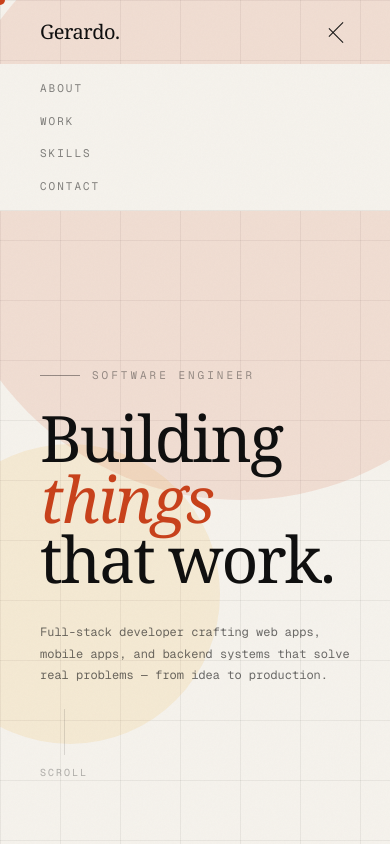
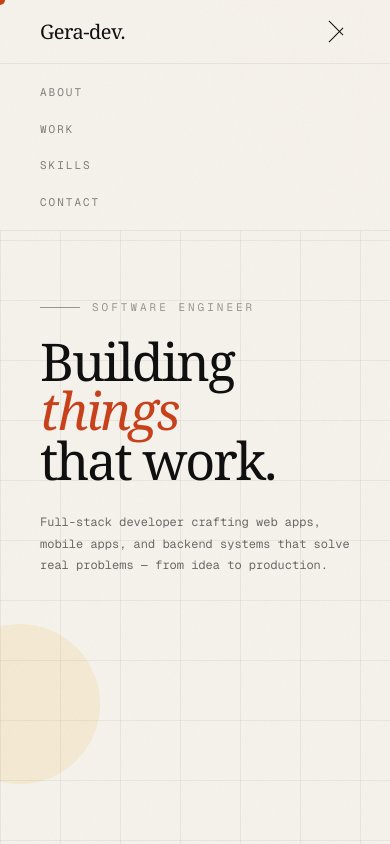
Before and after one commit to Javalopeer/portf-dev, a React (Vite) app: page / in a window 390 px wide. Both pictures are taken after a click on the button "Toggle menu". Shown: the top 844 px of the page. Built offline with nearby package versions, Linux system fonts and the light colour scheme; a web font is replaced by a local one.

Commit message:
Update titles, improve section spacing, and refine header styles for better layout and readability

```diff
--- a/index.html
+++ b/index.html
@@ -6,7 +6,7 @@
     <meta name="viewport" content="width=device-width, initial-scale=1.0" />
 
     <!-- SEO -->
-    <title>Gerardo — Software Engineer</title>
+    <title>Gera — Dev | Software Engineer</title>
     <meta
       name="description"
       content="Software Engineer specialized in Java, Spring Boot, REST APIs and clean architecture. Building reliable, scalable backend systems."
--- a/src/components/layout/Footer.tsx
+++ b/src/components/layout/Footer.tsx
@@ -4,7 +4,7 @@ export default function Footer() {
       className="flex justify-between items-center px-10 py-8 text-[11px] tracking-[1px] opacity-40"
       style={{ borderTop: '1px solid rgba(14,14,14,.1)' }}
     >
-      <span>© {new Date().getFullYear()} Gerardo Ortiz</span>
+      <span>© {new Date().getFullYear()} Gerardo Gómez</span>
       <span>Designed & coded from scratch</span>
       <span>San José, Costa Rica</span>
     </footer>
--- a/src/components/layout/Header.tsx
+++ b/src/components/layout/Header.tsx
@@ -31,21 +31,26 @@ export default function Header() {
     return () => observer.disconnect()
   }, [])
 
+  const isVisible = scrolled || menuOpen
+
   return (
-    <motion.header
-      initial={{ y: -20, opacity: 0 }}
-      animate={{ y: 0, opacity: 1 }}
-      transition={{ duration: 0.5, ease: 'easeOut' }}
-      className={`fixed top-0 left-0 right-0 z-50 transition-all duration-300 ${
-        scrolled
-          ? 'border-b border-ink/[.06]'
-          : ''
-      }`}
-      style={scrolled ? { background: 'rgba(245,242,236,.82)', backdropFilter: 'blur(12px)', WebkitBackdropFilter: 'blur(12px)' } : {}}
-    >
-      <div className="px-10 flex items-center justify-between h-16">
+    <div className="fixed top-0 left-0 right-0 z-50">
+      {/* Bar */}
+      <motion.header
+        initial={{ y: -20, opacity: 0 }}
+        animate={{ y: 0, opacity: 1 }}
+        transition={{ duration: 0.5, ease: 'easeOut' }}
+        className="h-16 px-10 flex items-center justify-between"
+        style={{
+          background: isVisible ? 'rgba(245,242,236,.96)' : 'transparent',
+          backdropFilter: isVisible ? 'blur(12px)' : 'none',
+          WebkitBackdropFilter: isVisible ? 'blur(12px)' : 'none',
+          borderBottom: `1px solid ${isVisible ? 'rgba(14,14,14,.06)' : 'transparent'}`,
+          transition: 'background .3s, border-color .3s',
+        }}
+      >
         <a href="#" className="font-serif text-[20px] tracking-[-0.5px] text-ink">
-          Gerardo.
+          Gera-dev.
         </a>
 
         {/* Desktop nav */}
@@ -68,17 +73,17 @@ export default function Header() {
 
         {/* Mobile hamburger */}
         <button
-          className="md:hidden flex flex-col gap-1.5 p-1"
+          className="md:hidden flex flex-col gap-[6px] p-1"
           onClick={() => setMenuOpen((o) => !o)}
           aria-label="Toggle menu"
         >
-          <span className={`block w-5 h-px bg-ink transition-all duration-200 ${menuOpen ? 'rotate-45 translate-y-2.5' : ''}`} />
+          <span className={`block w-5 h-px bg-ink transition-all duration-200 origin-center ${menuOpen ? 'rotate-45 translate-y-[3.5px]' : ''}`} />
           <span className={`block w-5 h-px bg-ink transition-all duration-200 ${menuOpen ? 'opacity-0' : ''}`} />
-          <span className={`block w-5 h-px bg-ink transition-all duration-200 ${menuOpen ? '-rotate-45 -translate-y-2.5' : ''}`} />
+          <span className={`block w-5 h-px bg-ink transition-all duration-200 origin-center ${menuOpen ? '-rotate-45 -translate-y-[3.5px]' : ''}`} />
         </button>
-      </div>
+      </motion.header>
 
-      {/* Mobile menu */}
+      {/* Mobile dropdown — outside the h-16 bar so it doesn't clip */}
       <AnimatePresence>
         {menuOpen && (
           <motion.div
@@ -86,10 +91,15 @@ export default function Header() {
             animate={{ opacity: 1, height: 'auto' }}
             exit={{ opacity: 0, height: 0 }}
             transition={{ duration: 0.25, ease: 'easeInOut' }}
-            className="md:hidden border-b border-ink/[.06] overflow-hidden"
-            style={{ background: 'var(--paper)' }}
+            className="md:hidden overflow-hidden"
+            style={{
+              background: 'rgba(245,242,236,.96)',
+              backdropFilter: 'blur(12px)',
+              WebkitBackdropFilter: 'blur(12px)',
+              borderBottom: '1px solid rgba(14,14,14,.06)',
+            }}
           >
-            <nav className="px-10 flex flex-col py-4 gap-4">
+            <nav className="px-10 flex flex-col py-5 gap-5">
               {navLinks.map(({ href, label }) => (
                 <a
                   key={href}
@@ -104,6 +114,6 @@ export default function Header() {
           </motion.div>
         )}
       </AnimatePresence>
-    </motion.header>
+    </div>
   )
 }
--- a/src/components/sections/About.tsx
+++ b/src/components/sections/About.tsx
@@ -9,10 +9,10 @@ const stats = [
 
 export default function About() {
   return (
-    <section id="about" className="py-28 px-10">
+    <section id="about" className="pt-12 pb-24 px-10 scroll-mt-16">
       <div className="max-w-content mx-auto">
         <AnimatedSection>
-          <div className="section-label mb-16">About me</div>
+          <div className="section-label mb-10">About me</div>
         </AnimatedSection>
 
         <div className="grid md:grid-cols-[1fr_1.4fr] gap-20 items-start">
--- a/src/components/sections/Contact.tsx
+++ b/src/components/sections/Contact.tsx
@@ -2,7 +2,7 @@ import AnimatedSection from '../ui/AnimatedSection'
 
 export default function Contact() {
   return (
-    <section id="contact" className="py-32 px-10 text-center relative overflow-hidden">
+    <section id="contact" className="py-32 px-10 text-center relative overflow-hidden scroll-mt-16">
       {/* Watermark */}
       <span
         className="font-serif absolute top-1/2 left-1/2 -translate-x-1/2 -translate-y-1/2 whitespace-nowrap pointer-events-none select-none"
--- a/src/components/sections/Experience.tsx
+++ b/src/components/sections/Experience.tsx
@@ -3,10 +3,10 @@ import { timeline } from '../../data/experience'
 
 export default function Experience() {
   return (
-    <section id="experience" className="py-28 px-10">
+    <section id="experience" className="pt-12 pb-24 px-10 scroll-mt-16">
       <div className="max-w-content mx-auto">
         <AnimatedSection>
-          <div className="section-label mb-16">Experience</div>
+          <div className="section-label mb-10">Experience</div>
         </AnimatedSection>
 
         <div>
--- a/src/components/sections/Hero.tsx
+++ b/src/components/sections/Hero.tsx
@@ -2,7 +2,7 @@ import AnimatedSection from '../ui/AnimatedSection'
 
 export default function Hero() {
   return (
-    <section className="min-h-screen flex flex-col justify-end relative overflow-hidden pb-16 px-10">
+    <section className="min-h-screen flex flex-col justify-center relative overflow-hidden px-10 pt-24 pb-16">
       {/* Background */}
       <div className="absolute inset-0 z-0 pointer-events-none">
         <div
@@ -15,11 +15,11 @@ export default function Hero() {
         />
         <div
           className="absolute rounded-full"
-          style={{ width: 600, height: 600, background: '#c8401a', opacity: .12, top: -100, right: -150 }}
+          style={{ width: 'clamp(280px, 50vw, 600px)', height: 'clamp(280px, 50vw, 600px)', background: '#c8401a', opacity: .12, top: -80, right: -100 }}
         />
         <div
           className="absolute rounded-full"
-          style={{ width: 300, height: 300, background: '#e8a020', opacity: .12, bottom: 100, left: -80 }}
+          style={{ width: 'clamp(160px, 28vw, 300px)', height: 'clamp(160px, 28vw, 300px)', background: '#e8a020', opacity: .12, bottom: 60, left: -60 }}
         />
       </div>
 
@@ -27,8 +27,8 @@ export default function Hero() {
       <div className="relative z-10 max-w-content mx-auto w-full">
         {/* Tag */}
         <AnimatedSection>
-          <div className="flex items-center gap-3 text-[11px] tracking-[3px] uppercase opacity-40 mb-6">
-            <span className="w-10 h-px bg-current inline-block" />
+          <div className="flex items-center gap-3 text-[11px] tracking-[3px] uppercase opacity-40 mb-5">
+            <span className="w-10 h-px bg-current inline-block shrink-0" />
             Software Engineer
           </div>
         </AnimatedSection>
@@ -36,8 +36,8 @@ export default function Hero() {
         {/* Headline */}
         <AnimatedSection delay={0.1}>
           <h1
-            className="font-serif leading-[.95] tracking-[-2px] mb-8"
-            style={{ fontSize: 'clamp(64px, 9vw, 120px)' }}
+            className="font-serif leading-[.95] tracking-[-2px] mb-7"
+            style={{ fontSize: 'clamp(52px, 9vw, 120px)' }}
           >
             Building<br />
             <em className="italic" style={{ color: 'var(--accent)' }}>things</em>
@@ -45,14 +45,14 @@ export default function Hero() {
           </h1>
         </AnimatedSection>
 
-        {/* Bottom row */}
+        {/* Description + scroll */}
         <AnimatedSection delay={0.2}>
           <div className="flex items-end justify-between flex-wrap gap-5">
             <p className="leading-[1.8] opacity-60 text-[12px]" style={{ maxWidth: 360 }}>
               Full-stack developer crafting web apps, mobile apps, and backend systems
               that solve real problems — from idea to production.
             </p>
-            <div className="flex flex-col items-center gap-2 opacity-30 text-[10px] tracking-[2px] uppercase">
+            <div className="hidden sm:flex flex-col items-center gap-2 opacity-30 text-[10px] tracking-[2px] uppercase">
               <span
                 className="w-px animate-scrollpulse"
                 style={{ height: 50, background: 'var(--ink)', display: 'block' }}
--- a/src/components/sections/Projects.tsx
+++ b/src/components/sections/Projects.tsx
@@ -5,7 +5,7 @@ export default function Projects() {
   return (
     <section
       id="projects"
-      className="py-28 px-10"
+      className="pt-12 pb-24 px-10 scroll-mt-16"
       style={{ background: 'var(--ink)', color: 'var(--paper)' }}
     >
       <div className="max-w-content mx-auto">
--- a/src/components/sections/TechStack.tsx
+++ b/src/components/sections/TechStack.tsx
@@ -3,10 +3,10 @@ import { techStack } from '../../data/techStack'
 
 export default function TechStack() {
   return (
-    <section id="skills" className="py-28 px-10">
+    <section id="skills" className="pt-12 pb-24 px-10 scroll-mt-16">
       <div className="max-w-content mx-auto">
         <AnimatedSection>
-          <div className="section-label mb-16">Toolkit</div>
+          <div className="section-label mb-10">Toolkit</div>
         </AnimatedSection>
 
         <AnimatedSection delay={0.1}>
```
